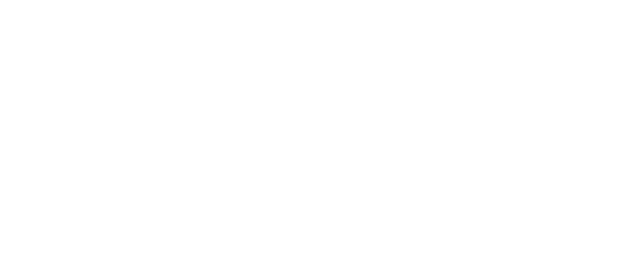
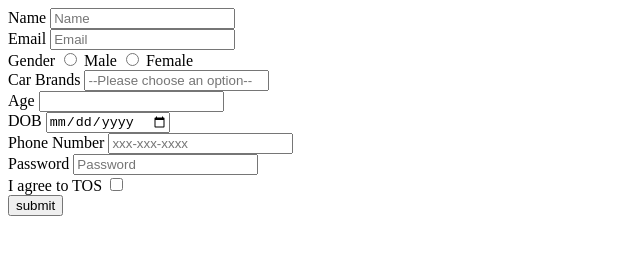
Before and after one commit to acciojob/signup-form-car-RjCreation123, a website: page main.html in a window 1280 px wide. Shown: the whole page, without its empty margins (0-640 px from the left). Drawn offline with Linux system fonts and the light colour scheme.

Commit message:
created a submission

```diff
--- a/main.html
+++ b/main.html
@@ -7,6 +7,30 @@
 </head>
 
 <body>
+	<form method="POST">
+		<label for="name">Name</label>
+		<input type="text" required id="name" placeholder="Name"><br>
+		<label for="email">Email</label>
+		<input type="email" required id="email" placeholder="Email"><br>
+		Gender
+		<input type="radio" required id="gender_m" name="gender">
+		<label for="gender_m">Male</label>
+		<input type="radio" required id="gender_f" name="gender">
+		<label for="gender_f">Female</label><br>
+		<label for="cars">Car Brands</label>
+		<input type="select" required id="cars" placeholder="--Please choose an option--"><br>
+		<label for="age">Age</label>
+		<input type="number" required id="age" palceholder="Age"><br>
+		<label for="dob">DOB</label>
+		<input type="date" required id="dob"><br>
+		<label for="tel">Phone Number</label>
+		<input type="tel" id="tel" placeholder="xxx-xxx-xxxx"><br>
+		<label for="password">Password</label>
+		<input type="password" required id="password" placeholder="Password"><br>
+		<label for="tos">I agree to TOS</label>
+		<input type="checkbox" required id="tos"><br>
+		<button type="submit">submit</button>
+	</form>
 	<!-- the entire body must be written by student -->
     <script type="text/javascript" src="./script.js">
 </script>
```
